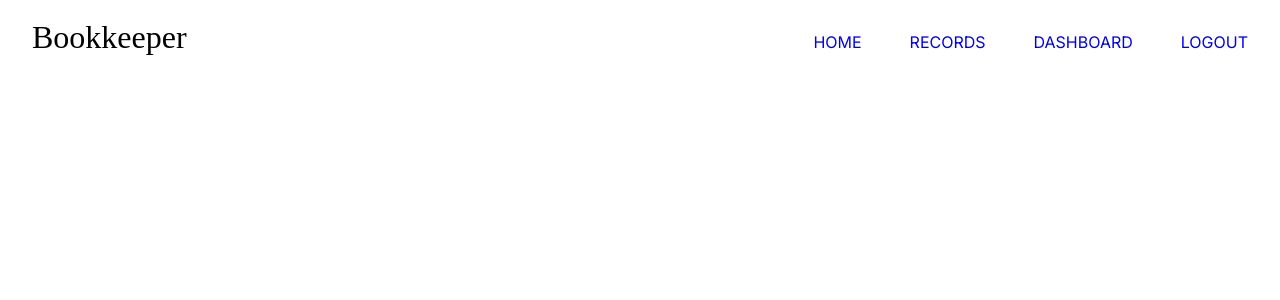
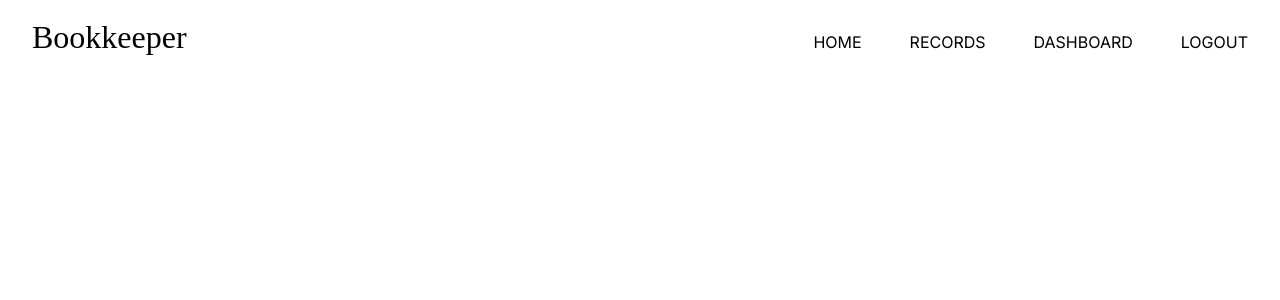
Before and after one commit to Jatinchhabra21/bookkeeper-web, a React (Vite) app: page / in a window 1280 px wide. Shown: the top 300 px of the page. Built offline with nearby package versions, Linux system fonts and the light colour scheme; a web font is replaced by a local one.

Commit message:
dashboard link color

```diff
--- a/src/assets/styles/navbar.css
+++ b/src/assets/styles/navbar.css
@@ -23,7 +23,7 @@
 .link {
   position: relative;
   text-decoration: none;
-  text-decoration-color: black;
+  color: black;
   user-select: none;
 }
 
```
